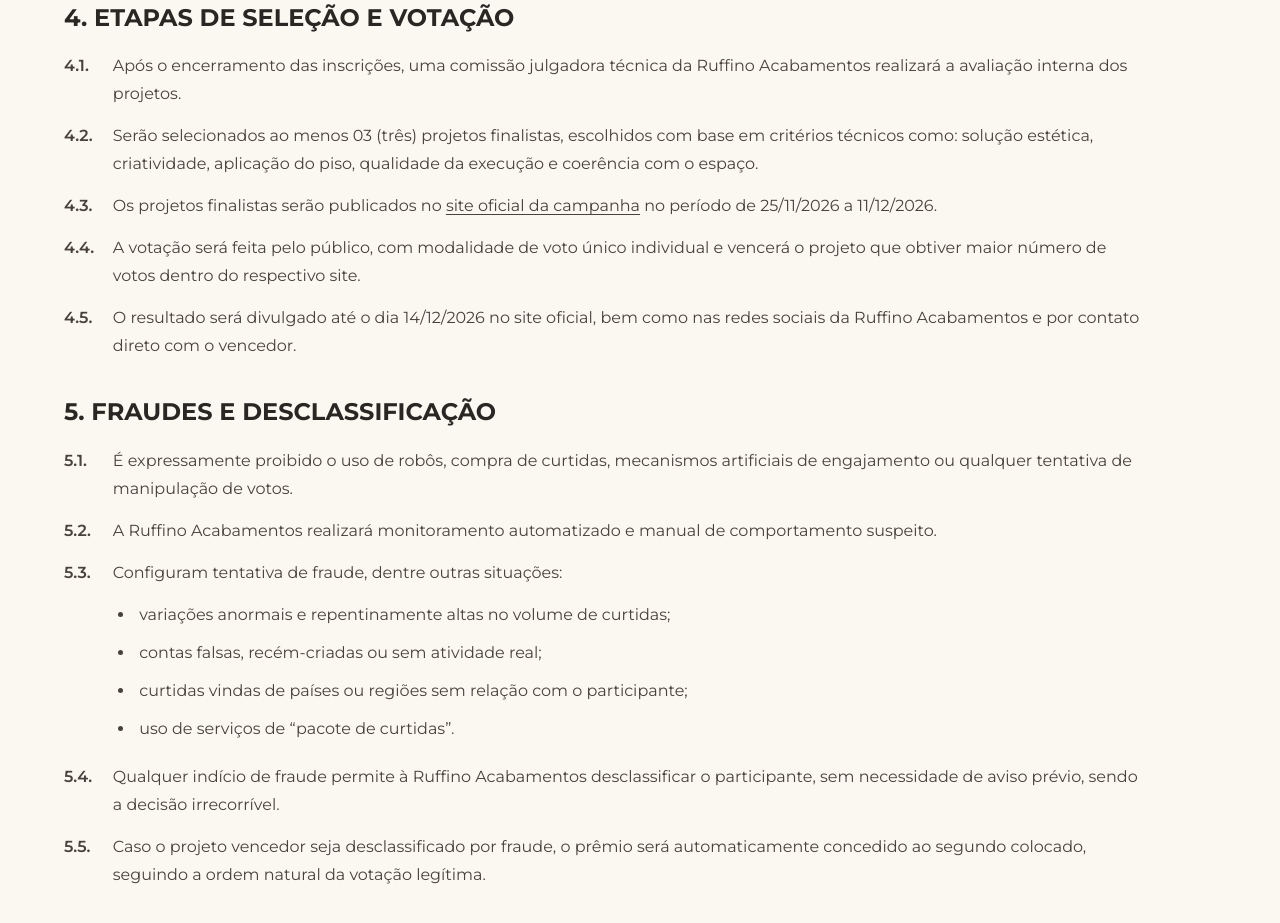
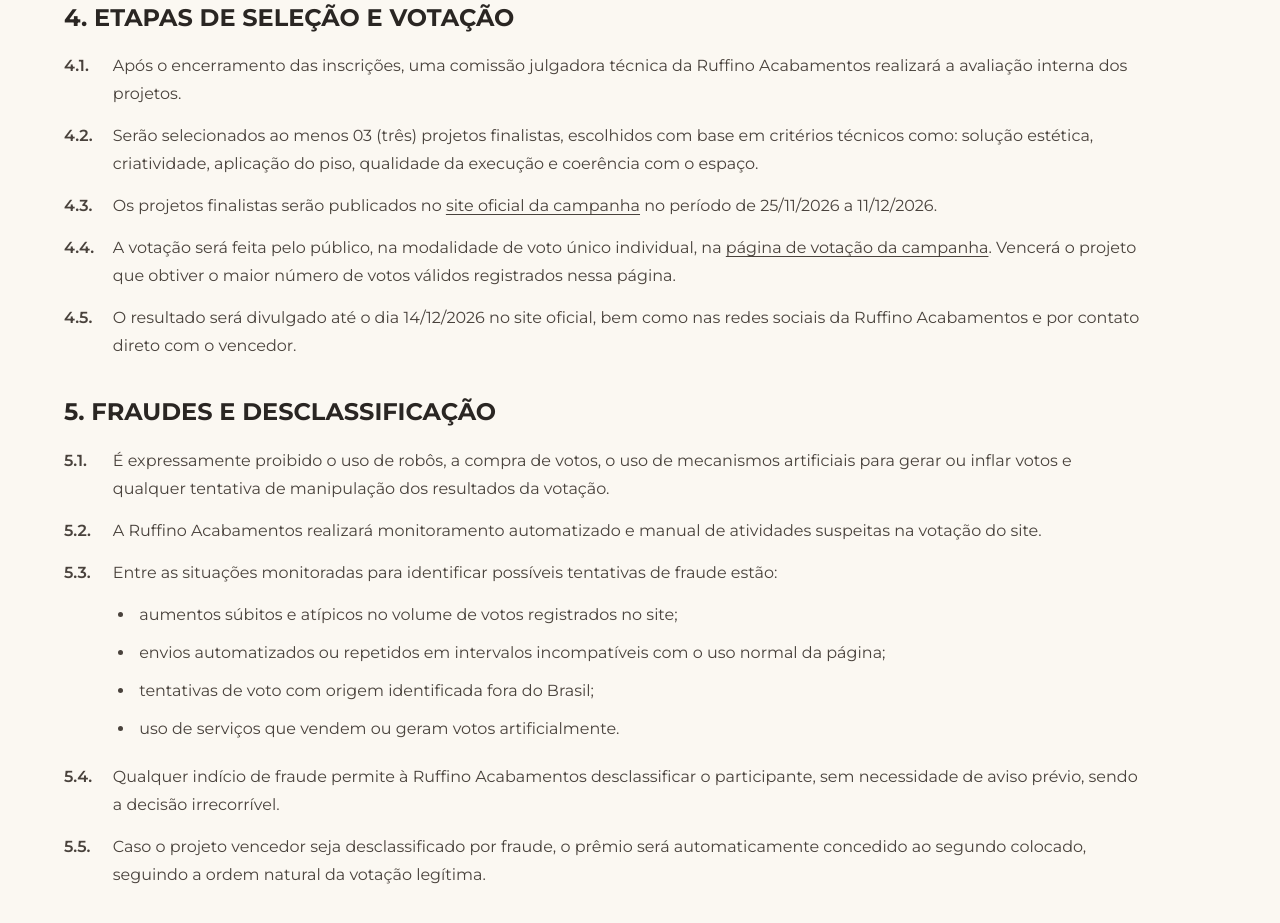
Before and after one commit to estudioas/passaporte, a PHP site: template views/regulations-professionals.php in a window 1280 px wide. Shown: the part 1595-2518 px from the top of the page. Run offline with PHP 8.4, Linux system fonts and the light colour scheme; the template is opened without the code that fills it, so the values that code supplies are empty.

Commit message:
Align campaign terms with on-site voting

```diff
--- a/views/regulations-professionals.php
+++ b/views/regulations-professionals.php
@@ -31,19 +31,19 @@
 <p class="legal-clause"><span class="clause-number">4.1.</span><span>Após o encerramento das inscrições, uma comissão julgadora técnica da Ruffino Acabamentos realizará a avaliação interna dos projetos.</span></p>
 <p class="legal-clause"><span class="clause-number">4.2.</span><span>Serão selecionados ao menos 03 (três) projetos finalistas, escolhidos com base em critérios técnicos como: solução estética, criatividade, aplicação do piso, qualidade da execução e coerência com o espaço.</span></p>
 <p class="legal-clause"><span class="clause-number">4.3.</span><span>Os projetos finalistas serão publicados no <a href="https://www.ruffinoacabamentos.com/passaporte-revestir">site oficial da campanha</a> no período de <span class="legal-nowrap">25/11/2026</span> a <span class="legal-nowrap">11/12/2026</span>.</span></p>
-<p class="legal-clause"><span class="clause-number">4.4.</span><span>A votação será feita pelo público, com modalidade de voto único individual e vencerá o projeto que obtiver maior número de votos dentro do respectivo site.</span></p>
+<p class="legal-clause"><span class="clause-number">4.4.</span><span>A votação será feita pelo público, na modalidade de voto único individual, na <a href="/votacao">página de votação da campanha</a>. Vencerá o projeto que obtiver o maior número de votos válidos registrados nessa página.</span></p>
 <p class="legal-clause"><span class="clause-number">4.5.</span><span>O resultado será divulgado até o dia <span class="legal-nowrap">14/12/2026</span> no site oficial, bem como nas redes sociais da Ruffino Acabamentos e por contato direto com o vencedor.</span></p>
 </section>
 <section class="legal-topic">
 <h2>5. FRAUDES E DESCLASSIFICAÇÃO</h2>
-<p class="legal-clause"><span class="clause-number">5.1.</span><span>É expressamente proibido o uso de robôs, compra de curtidas, mecanismos artificiais de engajamento ou qualquer tentativa de manipulação de votos.</span></p>
-<p class="legal-clause"><span class="clause-number">5.2.</span><span>A Ruffino Acabamentos realizará monitoramento automatizado e manual de comportamento suspeito.</span></p>
-<p class="legal-clause"><span class="clause-number">5.3.</span><span>Configuram tentativa de fraude, dentre outras situações:</span></p>
+<p class="legal-clause"><span class="clause-number">5.1.</span><span>É expressamente proibido o uso de robôs, a compra de votos, o uso de mecanismos artificiais para gerar ou inflar votos e qualquer tentativa de manipulação dos resultados da votação.</span></p>
+<p class="legal-clause"><span class="clause-number">5.2.</span><span>A Ruffino Acabamentos realizará monitoramento automatizado e manual de atividades suspeitas na votação do site.</span></p>
+<p class="legal-clause"><span class="clause-number">5.3.</span><span>Entre as situações monitoradas para identificar possíveis tentativas de fraude estão:</span></p>
 <ul class="legal-bullet-list">
-  <li>variações anormais e repentinamente altas no volume de curtidas;</li>
-  <li>contas falsas, recém-criadas ou sem atividade real;</li>
-  <li>curtidas vindas de países ou regiões sem relação com o participante;</li>
-  <li>uso de serviços de “pacote de curtidas”.</li>
+  <li>aumentos súbitos e atípicos no volume de votos registrados no site;</li>
+  <li>envios automatizados ou repetidos em intervalos incompatíveis com o uso normal da página;</li>
+  <li>tentativas de voto com origem identificada fora do Brasil;</li>
+  <li>uso de serviços que vendem ou geram votos artificialmente.</li>
 </ul>
 <p class="legal-clause"><span class="clause-number">5.4.</span><span>Qualquer indício de fraude permite à Ruffino Acabamentos desclassificar o participante, sem necessidade de aviso prévio, sendo a decisão irrecorrível.</span></p>
 <p class="legal-clause"><span class="clause-number">5.5.</span><span>Caso o projeto vencedor seja desclassificado por fraude, o prêmio será automaticamente concedido ao segundo colocado, seguindo a ordem natural da votação legítima.</span></p>
```
